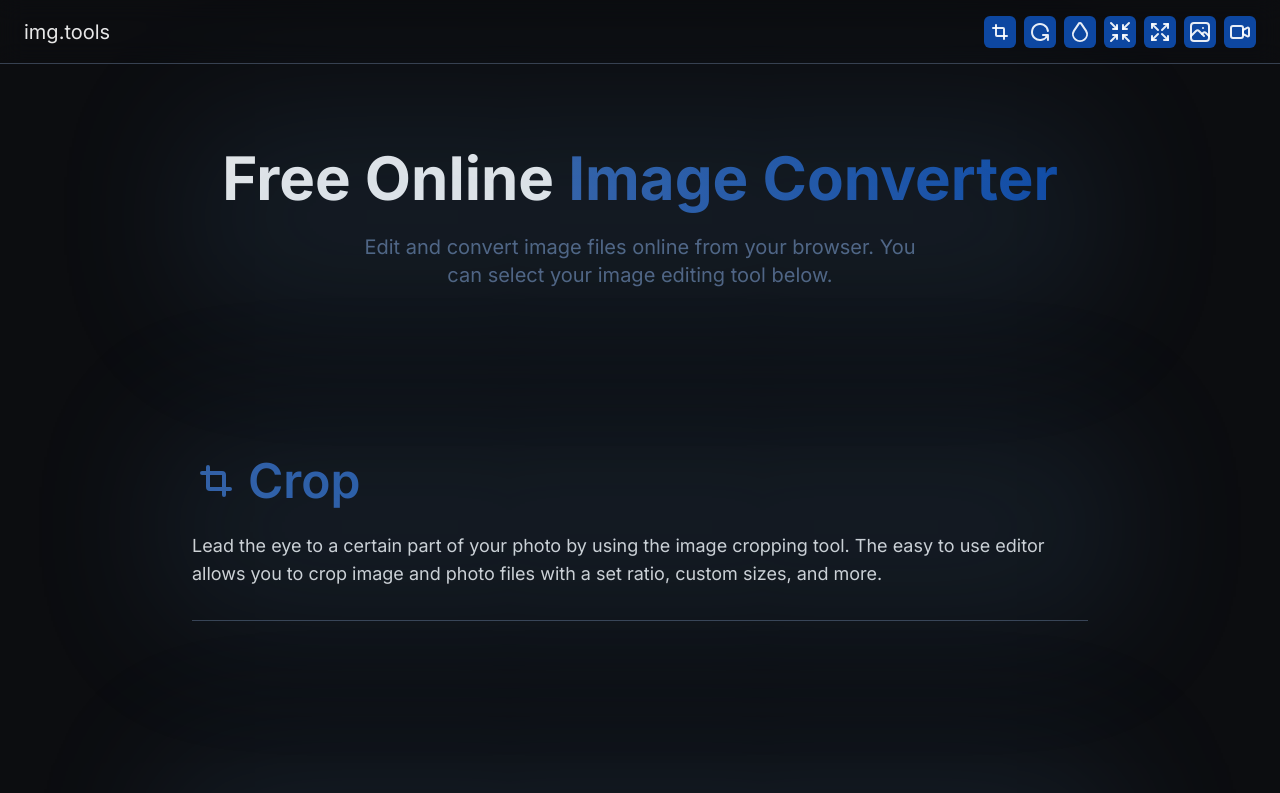
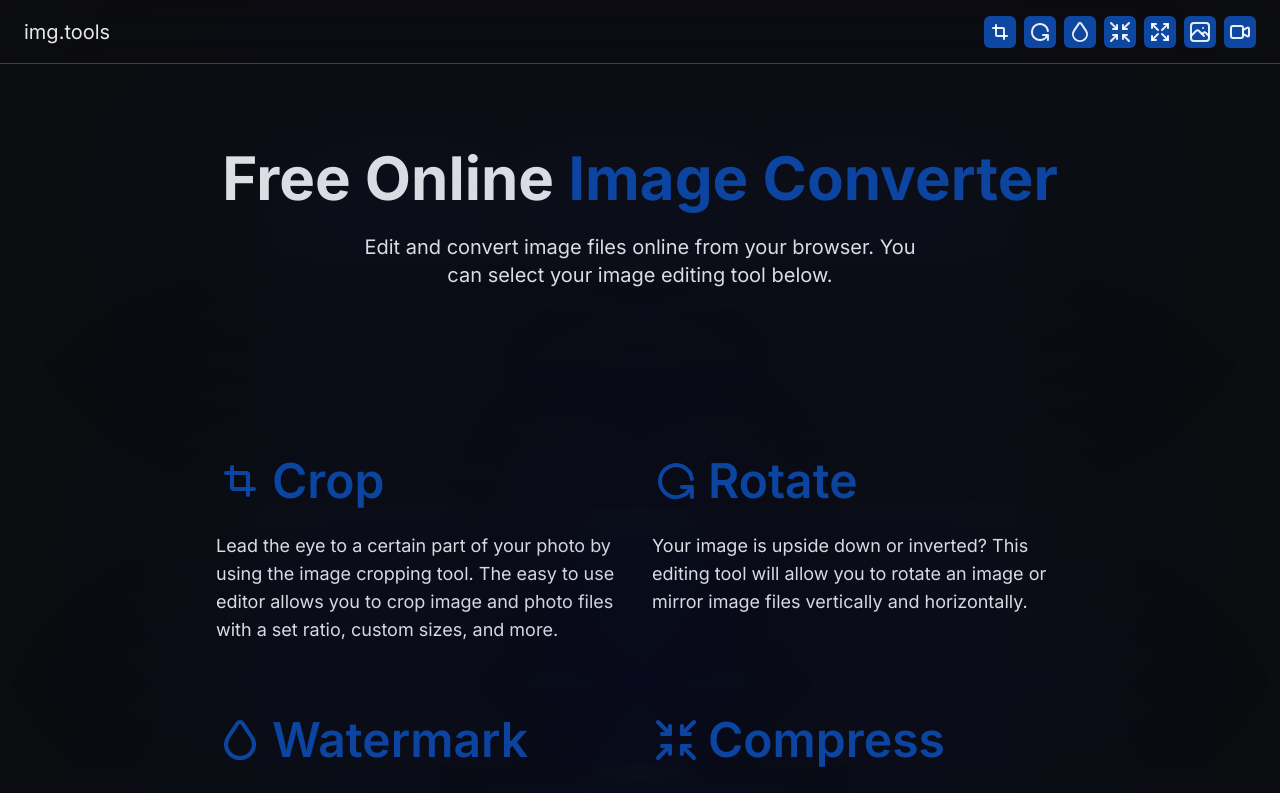
Before and after one commit to iswilljr/img-tools, a Next.js app: page / in a window 1280 px wide. Shown: the top 793 px of the page. Built offline with nearby package versions, Linux system fonts and the light colour scheme.

Commit message:
update home page and component styles

```diff
--- a/components/Button.tsx
+++ b/components/Button.tsx
@@ -14,9 +14,9 @@
         'mt-5 w-full rounded-md border px-6 py-2 active:scale-[1.01] disabled:cursor-not-allowed disabled:text-white/50',
         className,
         {
-          'border-primary-8 bg-primary-6 hover:border-secondary-6 disabled:bg-primary-8/50 disabled:hover:border-primary-8':
+          'border-primary-3 bg-primary-6 hover:border-primary-1 disabled:border-primary-3/50 disabled:bg-primary-6/50 disabled:hover:border-primary-3/50':
             variant === 'primary',
-          'border-gray-700 bg-dark-8 hover:border-gray-600 disabled:bg-dark-8/50 disabled:hover:border-gray-700':
+          'border-gray-700 bg-dark-8 hover:border-gray-600 disabled:border-gray-700/50 disabled:bg-dark-8/50 disabled:hover:border-gray-700/50':
             variant === 'dark',
         }
       )}
--- a/components/Dropzone.tsx
+++ b/components/Dropzone.tsx
@@ -39,11 +39,11 @@
 
   return (
     <section className="mx-auto mb-10 w-full px-6 text-center sm:max-w-4xl">
-      <div className="relative rounded-lg bg-gradient-to-r from-primary-8 to-secondary-8 bg-cover p-2">
+      <div className="relative rounded-lg bg-gradient-to-br from-primary-6 to-primary-8 bg-cover p-2">
         <div
           className={clsx('pointer-events-none absolute inset-0 z-10 flex items-center justify-center rounded-lg', {
             'bg-white/40': loading,
-            '!cursor-not-allowed bg-dark-8/40': disabled,
+            'bg-dark-8/40': disabled,
             'bg-green-600/40': !isDragReject && isDragActive,
             'bg-red-600/40': isDragReject,
           })}
--- a/components/Highlight.tsx
+++ /dev/null
@@ -1,21 +0,0 @@
-import clsx from 'clsx';
-import React from 'react';
-
-interface HeadingProps<As> {
-  as?: As;
-}
-
-export function Highlight<As extends keyof JSX.IntrinsicElements = 'span'>({
-  as,
-  className,
-  ...props
-}: HeadingProps<As> & React.ComponentProps<As>) {
-  const Component = (as ?? 'span') as unknown as React.ComponentType<any>;
-
-  return (
-    <Component
-      className={clsx('bg-gradient-to-r from-primary-4 to-primary-6 bg-clip-text text-transparent', className)}
-      {...props}
-    />
-  );
-}
--- a/components/Input.tsx
+++ b/components/Input.tsx
@@ -8,14 +8,19 @@
 export function Input({ className, label, ...props }: InputProps) {
   return (
     <div className="group relative mt-2">
-      <label className="text-md" htmlFor={props.name ?? props.id}>
+      <label
+        className={clsx('text-md', {
+          'text-white/50': props.disabled,
+        })}
+        htmlFor={props.name ?? props.id}
+      >
         {label}
       </label>
       <input
         {...props}
         name={props.name ?? props.id}
         className={clsx(
-          'mt-2 w-full rounded-md border-gray-700 bg-dark-8 py-2 text-white outline-none invalid:border-red-500 focus:border-secondary-6 focus:ring-0 disabled:cursor-not-allowed disabled:border-gray-700/50 disabled:bg-dark-8/50 disabled:text-white/50',
+          'mt-2 w-full rounded-md border-gray-700 bg-dark-8 py-2 outline-none hover:border-gray-600 focus:border-gray-600 focus:ring-0 disabled:cursor-not-allowed disabled:border-gray-700/50 disabled:bg-dark-8/50 disabled:text-white/50',
           {
             'px-4': props.type !== 'range',
           },
--- a/components/Section.tsx
+++ b/components/Section.tsx
@@ -1,5 +1,4 @@
 import { Shadow } from './Shadow';
-import { Highlight } from './Highlight';
 import type { TablerIconsProps } from '@tabler/icons-react';
 import Link from 'next/link';
 
@@ -13,22 +12,19 @@
 
 export function Section({ title, description, icon: Icon, tryItOut }: SectionProps) {
   return (
-    <section className="relative px-6">
-      <div className="mx-auto flex max-w-md flex-col items-center justify-between gap-4 sm:max-w-4xl odd:lg:flex-row-reverse even:lg:flex-row">
-        <Link className="group relative w-full border-b border-gray-700" href={tryItOut}>
-          <Highlight
-            as="h2"
-            className="mt-5 flex items-center text-left text-3xl font-semibold leading-[1.15] text-transparent sm:text-5xl sm:leading-[1.15]"
-          >
+    <section className="relative w-full">
+      <div className="flex h-full flex-col justify-between gap-4 odd:lg:flex-row-reverse even:lg:flex-row">
+        <Link className="group relative w-full pb-6" href={tryItOut}>
+          <h2 className="mt-5 flex items-center text-left text-3xl font-semibold leading-[1.15] text-primary-6 sm:text-5xl sm:leading-[1.15]">
             <span>
-              <Icon className="mr-2 stroke-primary-4" size={48} />
+              <Icon className="mr-2 stroke-primary-6" size={48} />
             </span>
             {title}
-          </Highlight>
-          <div className="mt-6 pb-8 text-left text-lg text-neutral-300">
+          </h2>
+          <div className="mt-6 text-left text-lg text-white/90">
             <p>{description}</p>
           </div>
-          <span className="absolute -bottom-[1px] left-0 h-[4px] w-[0px] bg-white duration-300 ease-out group-hover:w-full" />
+          <span className="absolute -bottom-[1px] left-0 h-[4px] w-[0px] bg-white/90 duration-300 ease-out group-hover:w-full" />
         </Link>
       </div>
       <Shadow />
--- a/components/SectionInfo.tsx
+++ b/components/SectionInfo.tsx
@@ -1,4 +1,3 @@
-import { Highlight } from './Highlight';
 import { Shadow } from './Shadow';
 
 export interface SectionInfoProps {
@@ -19,9 +18,17 @@
   return (
     <section className="relative mx-auto my-10 w-fit px-6 text-center">
       <h1 className="mx-auto text-4xl font-bold">
-        {tokens.map((value, i) => (value.highlighted ? <Highlight key={i}>{value.str}</Highlight> : value.str))}
+        {tokens.map((value, i) =>
+          value.highlighted ? (
+            <span key={i} className="text-primary-6">
+              {value.str}
+            </span>
+          ) : (
+            value.str
+          )
+        )}
       </h1>
-      <p className="mx-auto mt-2 max-w-md text-lg text-primary-1/70 sm:max-w-xl">{description}</p>
+      <p className="mx-auto mt-2 max-w-md text-lg sm:max-w-xl">{description}</p>
       <Shadow />
     </section>
   );
--- a/components/Shadow.tsx
+++ b/components/Shadow.tsx
@@ -1,5 +1,3 @@
 export function Shadow() {
-  return (
-    <div className="absolute left-[10%] top-1/2 h-0 w-4/5 rounded-3xl shadow-[0_0_150px_100px_rgba(100,181,247,0.1)]" />
-  );
+  return <div className="absolute left-[10%] top-1/2 h-0 w-4/5 rounded-3xl shadow-[0_0_220px_110px_#0028a116]" />;
 }
--- a/pages/index.tsx
+++ b/pages/index.tsx
@@ -1,21 +1,20 @@
 import { sections } from '@/utils/sections';
 import { Shadow } from '@/components/Shadow';
 import { Section } from '@/components/Section';
-import { Highlight } from '@/components/Highlight';
 
 export default function Home() {
   return (
     <div className="flex flex-col">
-      <section className="relative mx-auto my-20 w-fit px-6 text-center md:mb-36">
-        <h1 className="mx-auto max-w-md text-4xl font-bold !leading-[1.15] sm:max-w-4xl sm:text-6xl">
-          Free Online <Highlight>Image Converter</Highlight>
+      <section className="relative mx-auto my-20 w-full px-6  text-center sm:max-w-4xl md:mb-36">
+        <h1 className="text-4xl font-bold !leading-[1.15] sm:text-6xl">
+          Free Online <span className="text-primary-6">Image Converter</span>
         </h1>
-        <p className="mx-auto mt-5 max-w-md text-lg text-primary-1/70 sm:max-w-xl sm:text-xl">
+        <p className="mx-auto mt-5 max-w-md text-lg sm:max-w-xl sm:text-xl">
           Edit and convert image files online from your browser. You can select your image editing tool below.
         </p>
         <Shadow />
       </section>
-      <div className="mx-auto w-fit [&>section]:mb-28 [&>section]:md:mb-36">
+      <div className="mx-auto mb-16 grid w-full gap-6 px-6 sm:max-w-4xl md:grid-cols-2">
         {sections.map((section, i) => (
           <Section key={section.title} {...section} />
         ))}
```
